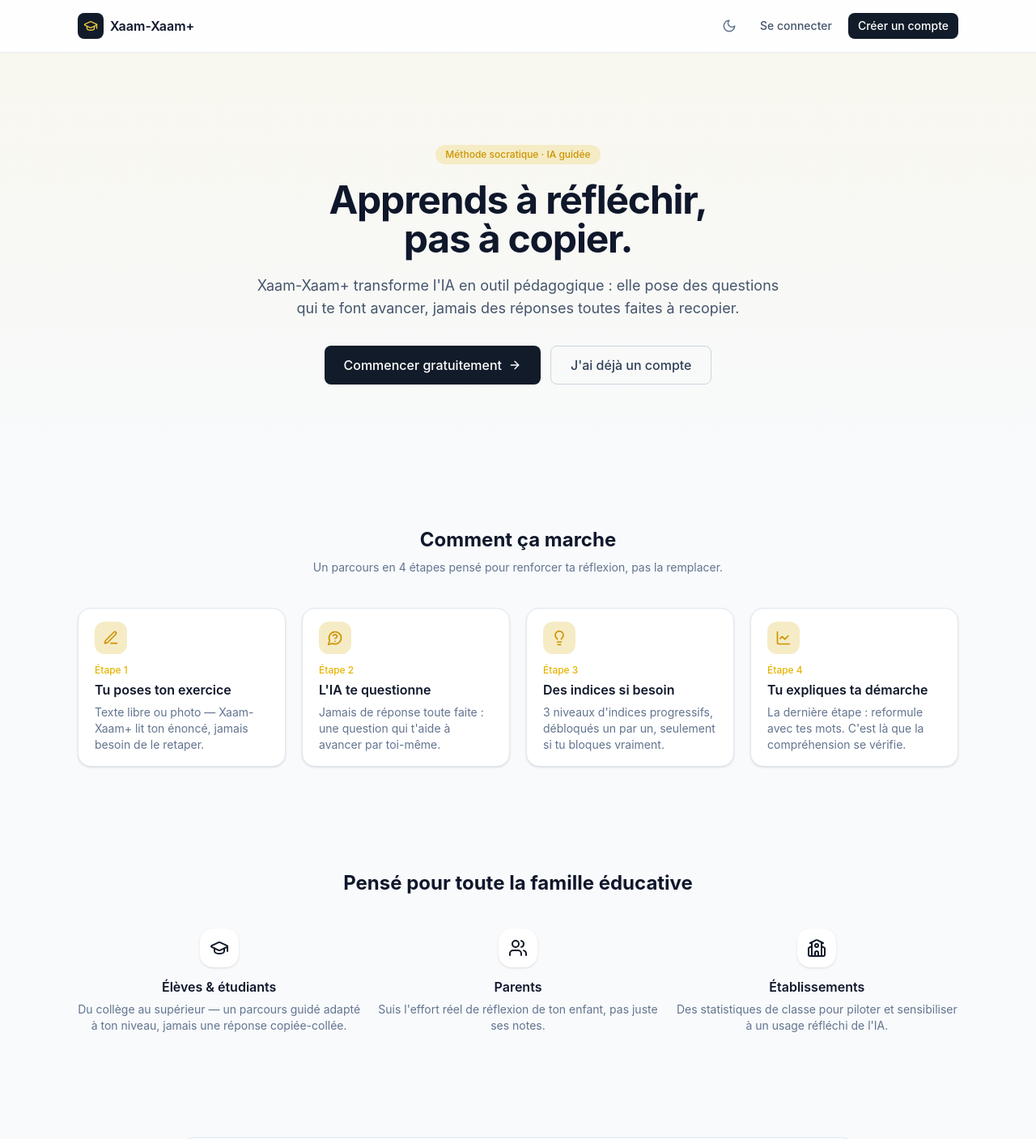
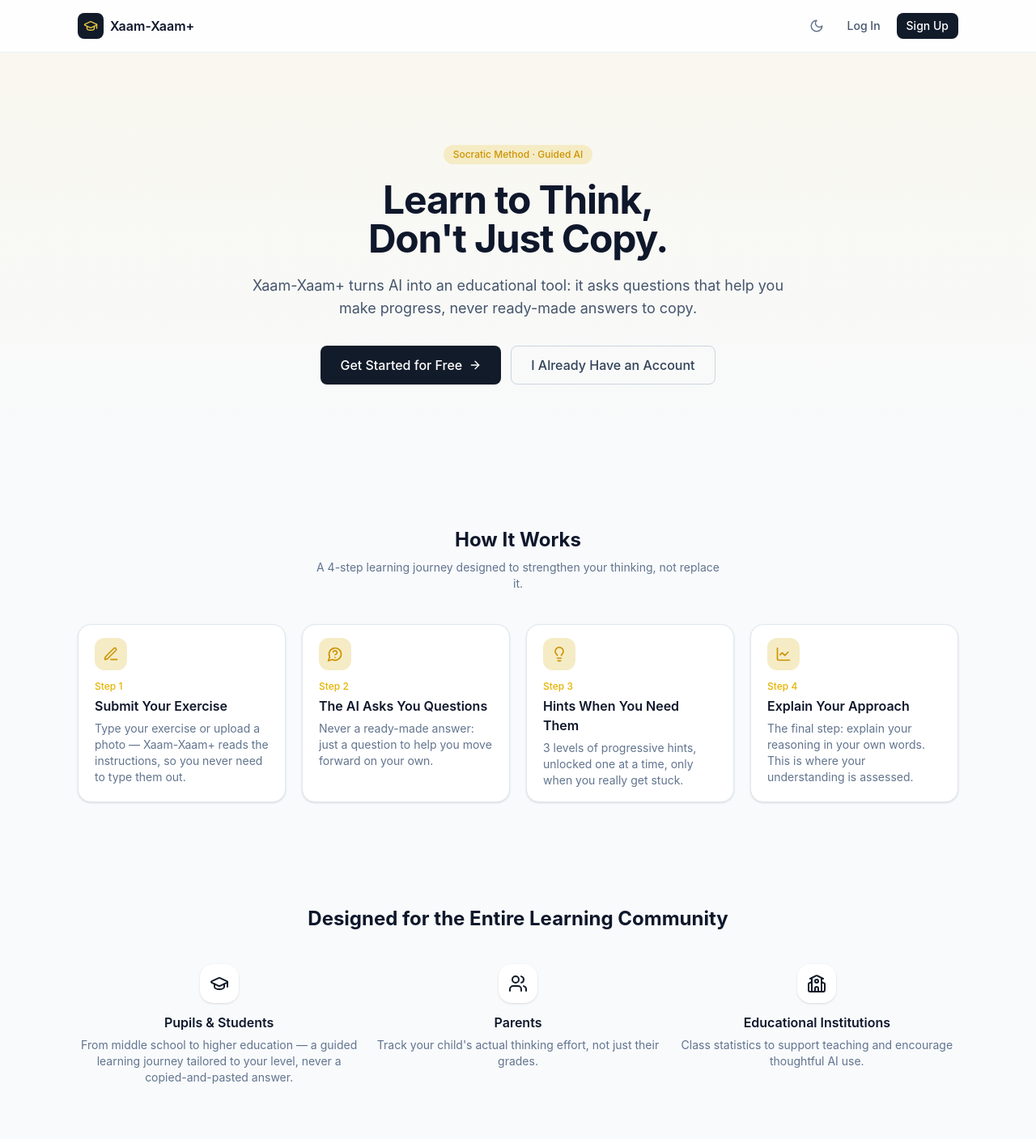
Before and after one commit to cheikhtidiane03/Xam-Xam-front, a React (Vite) app: page / in a window 1280 px wide. Shown: the top 1407 px of the page at 81% size. Built offline with nearby package versions, Linux system fonts and the light colour scheme; no server answers.

Commit message:
fix: correction des phrases en anglais ( public )

```diff
--- a/src/pages/public/ForgotPasswordPage.tsx
+++ b/src/pages/public/ForgotPasswordPage.tsx
@@ -1,3 +1,4 @@
+
 import { useState, type FormEvent } from 'react'
 import { Link } from 'react-router-dom'
 import { CheckCircle2 } from 'lucide-react'
@@ -29,15 +30,15 @@
 
   if (envoye) {
     return (
-      <AuthLayout titre="Vérifie ta boîte mail">
+      <AuthLayout titre="Check Your Inbox">
         <div className="flex flex-col items-center gap-3 py-4 text-center">
           <CheckCircle2 className="h-10 w-10 text-emerald-500" />
           <p className="text-sm text-slate-600 dark:text-slate-300">
-            Si un compte existe avec l'adresse <strong>{email}</strong>, un email vient de t'être envoyé
-            avec un lien de réinitialisation.
+            If an account exists with the email address <strong>{email}</strong>, an email has just been sent
+            to you with a password reset link.
           </p>
           <Link to="/connexion" className="mt-2 text-sm font-medium text-brand-600 hover:underline dark:text-brand-400">
-            Retour à la connexion
+            Back to Login
           </Link>
         </div>
       </AuthLayout>
@@ -45,7 +46,7 @@
   }
 
   return (
-    <AuthLayout titre="Mot de passe oublié" sousTitre="On t'envoie un lien de réinitialisation par email">
+    <AuthLayout titre="Forgot Password" sousTitre="We'll send you a password reset link by email">
       <form onSubmit={onSubmit} className="flex flex-col gap-4">
         <Input
           label="Email"
@@ -60,12 +61,12 @@
           </p>
         )}
         <Button type="submit" loading={chargement} className="w-full">
-          Envoyer le lien
+          Send Reset Link
         </Button>
       </form>
       <p className="mt-6 text-center text-sm text-slate-500 dark:text-slate-400">
         <Link to="/connexion" className="font-medium text-brand-600 hover:underline dark:text-brand-400">
-          Retour à la connexion
+          Back to Login
         </Link>
       </p>
     </AuthLayout>
--- a/src/pages/public/LandingPage.tsx
+++ b/src/pages/public/LandingPage.tsx
@@ -1,3 +1,4 @@
+
 import { Link } from 'react-router-dom'
 import {
   MessageCircleQuestion, Lightbulb, PenLine, LineChart,
@@ -10,41 +11,41 @@
 const ETAPES = [
   {
     icon: PenLine,
-    titre: 'Tu poses ton exercice',
-    description: 'Texte libre ou photo — Xaam-Xaam+ lit ton énoncé, jamais besoin de le retaper.',
+    titre: 'Submit Your Exercise',
+    description: 'Type your exercise or upload a photo — Xaam-Xaam+ reads the instructions, so you never need to type them out.',
   },
   {
     icon: MessageCircleQuestion,
-    titre: "L'IA te questionne",
-    description: "Jamais de réponse toute faite : une question qui t'aide à avancer par toi-même.",
+    titre: 'The AI Asks You Questions',
+    description: 'Never a ready-made answer: just a question to help you move forward on your own.',
   },
   {
     icon: Lightbulb,
-    titre: 'Des indices si besoin',
-    description: '3 niveaux d\'indices progressifs, débloqués un par un, seulement si tu bloques vraiment.',
+    titre: 'Hints When You Need Them',
+    description: '3 levels of progressive hints, unlocked one at a time, only when you really get stuck.',
   },
   {
     icon: LineChart,
-    titre: 'Tu expliques ta démarche',
-    description: 'La dernière étape : reformule avec tes mots. C\'est là que la compréhension se vérifie.',
+    titre: 'Explain Your Approach',
+    description: 'The final step: explain your reasoning in your own words. This is where your understanding is assessed.',
   },
 ]
 
 const PUBLICS = [
   {
     icon: GraduationCap,
-    titre: 'Élèves & étudiants',
-    description: 'Du collège au supérieur — un parcours guidé adapté à ton niveau, jamais une réponse copiée-collée.',
+    titre: 'Pupils & Students',
+    description: 'From middle school to higher education — a guided learning journey tailored to your level, never a copied-and-pasted answer.',
   },
   {
     icon: Users,
     titre: 'Parents',
-    description: 'Suis l\'effort réel de réflexion de ton enfant, pas juste ses notes.',
+    description: "Track your child's actual thinking effort, not just their grades.",
   },
   {
     icon: School,
-    titre: 'Établissements',
-    description: 'Des statistiques de classe pour piloter et sensibiliser à un usage réfléchi de l\'IA.',
+    titre: 'Educational Institutions',
+    description: 'Class statistics to support teaching and encourage thoughtful AI use.',
   },
 ]
 
@@ -59,25 +60,25 @@
         <div className="mx-auto max-w-6xl px-4 py-20 lg:px-8 lg:py-28">
           <div className="mx-auto max-w-2xl text-center">
             <span className="inline-flex items-center rounded-full bg-brand-100 px-3 py-1 text-xs font-medium text-brand-600 dark:bg-brand-500/10 dark:text-brand-400">
-              Méthode socratique · IA guidée
+              Socratic Method · Guided AI
             </span>
             <h1 className="mt-5 text-4xl font-bold tracking-tight text-slate-900 dark:text-slate-50 sm:text-5xl">
-              Apprends à réfléchir,
+              Learn to Think,
               <br />
-              pas à copier.
+              Don't Just Copy.
             </h1>
             <p className="mt-5 text-lg text-slate-600 dark:text-slate-300">
-              Xaam-Xaam+ transforme l'IA en outil pédagogique : elle pose des questions qui te font
-              avancer, jamais des réponses toutes faites à recopier.
+              Xaam-Xaam+ turns AI into an educational tool: it asks questions that help you make
+              progress, never ready-made answers to copy.
             </p>
             <div className="mt-8 flex flex-col items-center justify-center gap-3 sm:flex-row">
               <Link to="/inscription">
                 <Button size="lg" className="gap-2">
-                  Commencer gratuitement <ArrowRight className="h-4 w-4" />
+                  Get Started for Free <ArrowRight className="h-4 w-4" />
                 </Button>
               </Link>
               <Link to="/connexion">
-                <Button size="lg" variant="outline">J'ai déjà un compte</Button>
+                <Button size="lg" variant="outline">I Already Have an Account</Button>
               </Link>
             </div>
           </div>
@@ -87,10 +88,10 @@
       {/* Comment ça marche */}
       <section className="mx-auto max-w-6xl px-4 py-16 lg:px-8">
         <h2 className="text-center text-2xl font-bold text-slate-900 dark:text-slate-100">
-          Comment ça marche
+          How It Works
         </h2>
         <p className="mx-auto mt-2 max-w-lg text-center text-sm text-slate-500 dark:text-slate-400">
-          Un parcours en 4 étapes pensé pour renforcer ta réflexion, pas la remplacer.
+          A 4-step learning journey designed to strengthen your thinking, not replace it.
         </p>
 
         <div className="mt-10 grid gap-5 sm:grid-cols-2 lg:grid-cols-4">
@@ -100,7 +101,7 @@
                 <div className="flex h-10 w-10 items-center justify-center rounded-xl bg-brand-100 text-brand-600 dark:bg-brand-500/10 dark:text-brand-400">
                   <etape.icon className="h-5 w-5" />
                 </div>
-                <p className="mt-3 text-xs font-medium text-brand-500">Étape {i + 1}</p>
+                <p className="mt-3 text-xs font-medium text-brand-500">Step {i + 1}</p>
                 <p className="mt-1 font-semibold text-slate-900 dark:text-slate-100">{etape.titre}</p>
                 <p className="mt-1.5 text-sm text-slate-500 dark:text-slate-400">{etape.description}</p>
               </CardBody>
@@ -113,7 +114,7 @@
       <section className="bg-slate-50 py-16 dark:bg-white/[0.02]">
         <div className="mx-auto max-w-6xl px-4 lg:px-8">
           <h2 className="text-center text-2xl font-bold text-slate-900 dark:text-slate-100">
-            Pensé pour toute la famille éducative
+            Designed for the Entire Learning Community
           </h2>
 
           <div className="mt-10 grid gap-5 sm:grid-cols-3">
@@ -139,11 +140,11 @@
             </div>
             <div>
               <p className="font-semibold text-slate-900 dark:text-slate-100">
-                Conçu en priorité pour la sécurité des mineurs
+                Designed with Minors' Safety as a Priority
               </p>
               <p className="mt-1 text-sm text-slate-500 dark:text-slate-400">
-                Consentement parental, contrôle par le compte élève de qui accède à ses données,
-                export et suppression sur demande.
+                Parental consent, student-controlled access to personal data, and data export
+                and deletion upon request.
               </p>
             </div>
           </CardBody>
@@ -153,12 +154,12 @@
       {/* CTA final */}
       <section className="mx-auto max-w-3xl px-4 pb-20 text-center lg:px-8">
         <h2 className="text-2xl font-bold text-slate-900 dark:text-slate-100">
-          Prêt à changer ta façon d'apprendre ?
+          Ready to Change the Way You Learn?
         </h2>
         <div className="mt-6">
           <Link to="/inscription">
             <Button size="lg" className="gap-2">
-              Créer mon compte gratuitement <ArrowRight className="h-4 w-4" />
+              Create My Free Account <ArrowRight className="h-4 w-4" />
             </Button>
           </Link>
         </div>
--- a/src/pages/public/PublicChrome.tsx
+++ b/src/pages/public/PublicChrome.tsx
@@ -1,3 +1,4 @@
+
 import { Link } from 'react-router-dom'
 import { GraduationCap } from 'lucide-react'
 import { ThemeToggle } from '@/components/layout/ThemeToggle'
@@ -17,10 +18,10 @@
         <div className="flex items-center gap-2">
           <ThemeToggle />
           <Link to="/connexion">
-            <Button variant="ghost" size="sm">Se connecter</Button>
+            <Button variant="ghost" size="sm">Log In</Button>
           </Link>
           <Link to="/inscription">
-            <Button variant="primary" size="sm">Créer un compte</Button>
+            <Button variant="primary" size="sm">Sign Up</Button>
           </Link>
         </div>
       </div>
@@ -39,10 +40,10 @@
           <span className="text-sm font-semibold text-slate-700 dark:text-slate-300">Xaam-Xaam+</span>
         </div>
         <p className="max-w-md text-xs text-slate-500 dark:text-slate-400">
-          Accompagnement scolaire par IA guidée. L'IA pose des questions, jamais des réponses toutes faites.
+          Educational support powered by guided AI. The AI asks questions, never provides ready-made answers.
         </p>
         <p className="text-xs text-slate-400 dark:text-slate-500">
-          © {new Date().getFullYear()} Xaam-Xaam+ — Dakar, Sénégal
+          © {new Date().getFullYear()} Xaam-Xaam+ — Dakar, Senegal
         </p>
       </div>
     </footer>
--- a/src/pages/public/ResetPasswordPage.tsx
+++ b/src/pages/public/ResetPasswordPage.tsx
@@ -1,3 +1,4 @@
+
 import { useState, type FormEvent } from 'react'
 import { Link, useNavigate, useSearchParams } from 'react-router-dom'
 import { AuthLayout } from './AuthLayout'
@@ -23,7 +24,7 @@
     setChargement(true)
     try {
       await authApi.reinitialiserMotDePasse({ token, nouveauMotDePasse })
-      notify.succes('Mot de passe mis à jour. Tu peux te connecter.')
+      notify.succes('Password updated. You can now log in.')
       navigate('/connexion', { replace: true })
     } catch (err) {
       setErreur(messageErreur(err))
@@ -33,21 +34,21 @@
   }
 
   return (
-    <AuthLayout titre="Choisir un nouveau mot de passe">
+    <AuthLayout titre="Choose a New Password">
       <form onSubmit={onSubmit} className="flex flex-col gap-4">
         <Input
-          label="Token de réinitialisation"
-          hint="Copié depuis le lien reçu par email"
+          label="Password Reset Token"
+          hint="Copied from the link you received by email"
           required
           value={token}
           onChange={(e) => setToken(e.target.value)}
         />
         <Input
-          label="Nouveau mot de passe"
+          label="New Password"
           type="password"
           required
           minLength={8}
-          hint="8 caractères minimum"
+          hint="Minimum 8 characters"
           value={nouveauMotDePasse}
           onChange={(e) => setNouveauMotDePasse(e.target.value)}
         />
@@ -57,12 +58,12 @@
           </p>
         )}
         <Button type="submit" loading={chargement} className="w-full">
-          Mettre à jour le mot de passe
+          Update Password
         </Button>
       </form>
       <p className="mt-6 text-center text-sm text-slate-500 dark:text-slate-400">
         <Link to="/connexion" className="font-medium text-brand-600 hover:underline dark:text-brand-400">
-          Retour à la connexion
+          Back to Login
         </Link>
       </p>
     </AuthLayout>
--- a/src/pages/public/VerifyEmailPage.tsx
+++ b/src/pages/public/VerifyEmailPage.tsx
@@ -1,3 +1,4 @@
+
 import { useEffect, useState } from 'react'
 import { Link, useSearchParams } from 'react-router-dom'
 import { CheckCircle2, XCircle, Loader2 } from 'lucide-react'
@@ -14,7 +15,7 @@
   useEffect(() => {
     if (!token) {
       setStatut('erreur')
-      setErreur('Aucun token fourni dans le lien.')
+      setErreur('No token provided in the link.')
       return
     }
     authApi
@@ -27,13 +28,13 @@
   }, [token])
 
   return (
-    <AuthLayout titre="Vérification de l'email">
+    <AuthLayout titre="Email Verification">
       <div className="flex flex-col items-center gap-3 py-4 text-center">
         {statut === 'chargement' && <Loader2 className="h-10 w-10 animate-spin text-slate-400" />}
         {statut === 'succes' && (
           <>
             <CheckCircle2 className="h-10 w-10 text-emerald-500" />
-            <p className="text-sm text-slate-600 dark:text-slate-300">Ton email est confirmé !</p>
+            <p className="text-sm text-slate-600 dark:text-slate-300">Your email has been verified!</p>
           </>
         )}
         {statut === 'erreur' && (
@@ -43,7 +44,7 @@
           </>
         )}
         <Link to="/connexion" className="mt-2 text-sm font-medium text-brand-600 hover:underline dark:text-brand-400">
-          Retour à la connexion
+          Back to Login
         </Link>
       </div>
     </AuthLayout>
```
